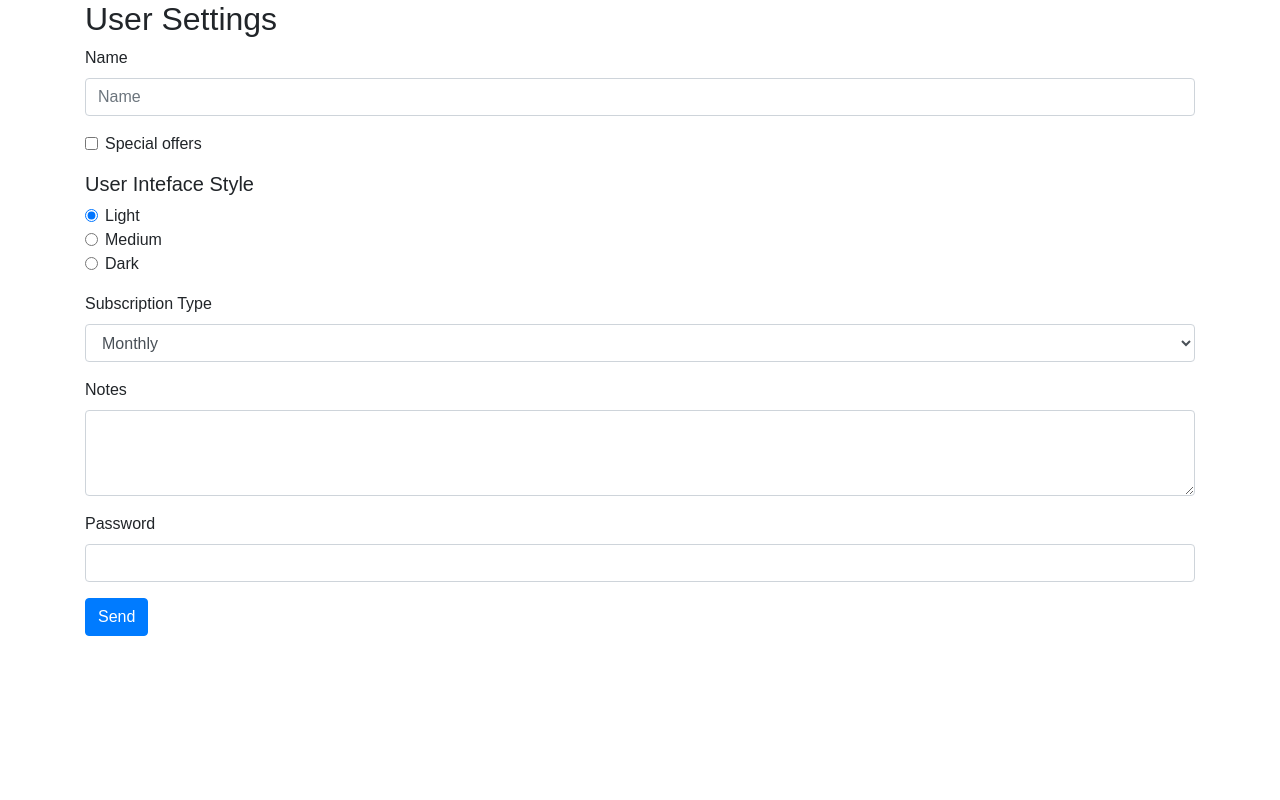
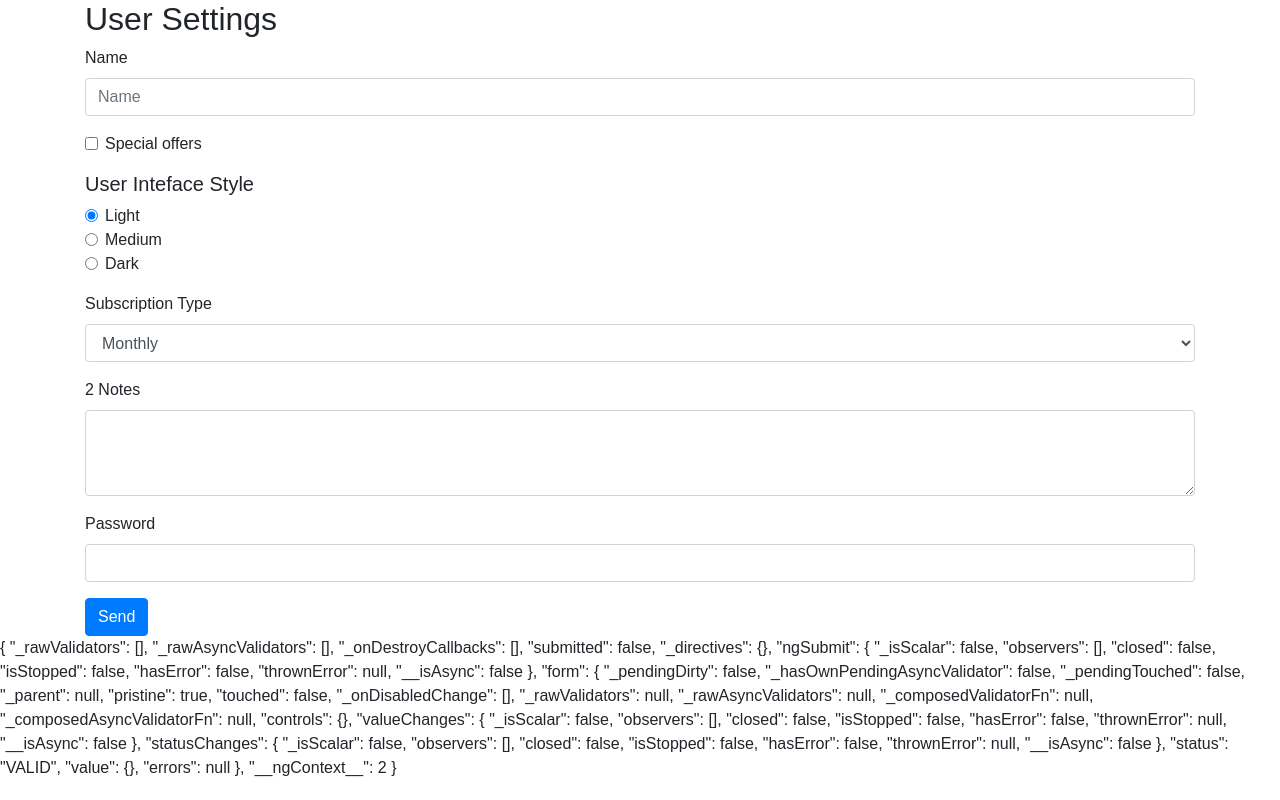
Before and after one commit to gagan0183/angular-forms, an Angular app: page / in a window 1280 px wide. Built offline with nearby package versions, Linux system fonts and the light colour scheme.

Commit message:
using ngform

```diff
--- a/src/app/user-settings-form/user-settings-form.component.html
+++ b/src/app/user-settings-form/user-settings-form.component.html
@@ -1,6 +1,6 @@
 <div class="container">
 	<h2>User Settings</h2>
-	<form>
+	<form #form="ngForm">
 		<div class="form-group">
 			<label for="name">Name</label>
 			<input id="name" name="name" class="form-control" placeholder="Name">
@@ -44,7 +44,7 @@
 			</select>
 		</div>
 
-		<div class="form-group">
+		<div class="form-group">2
 			<label for="notes">Notes</label>
 			<textarea class="form-control" id="notes" rows="3"></textarea>
 		</div>
@@ -57,3 +57,5 @@
 		<button class="btn btn-primary">Send</button>
 	</form>
 </div>
+
+{{ form | json }}
```
